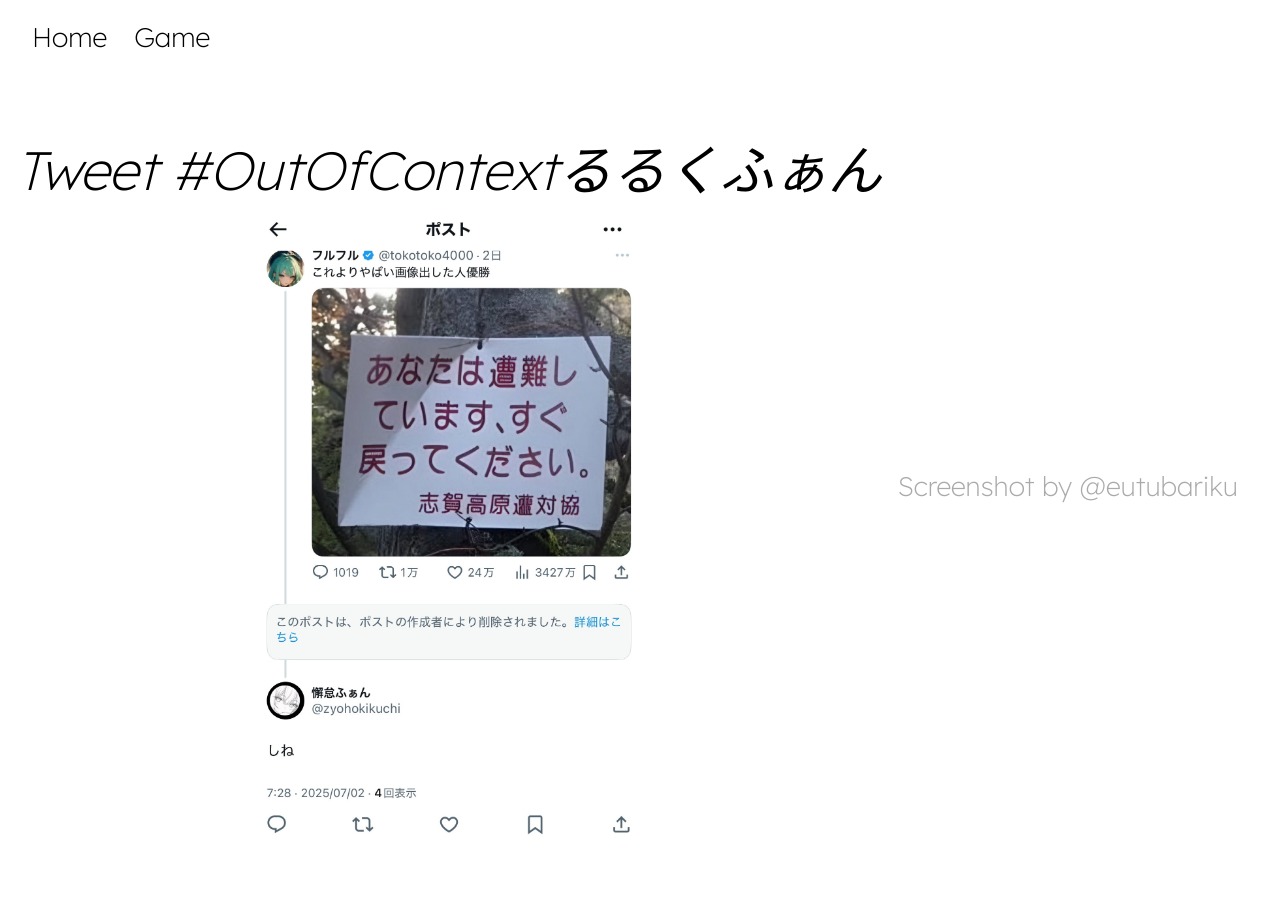
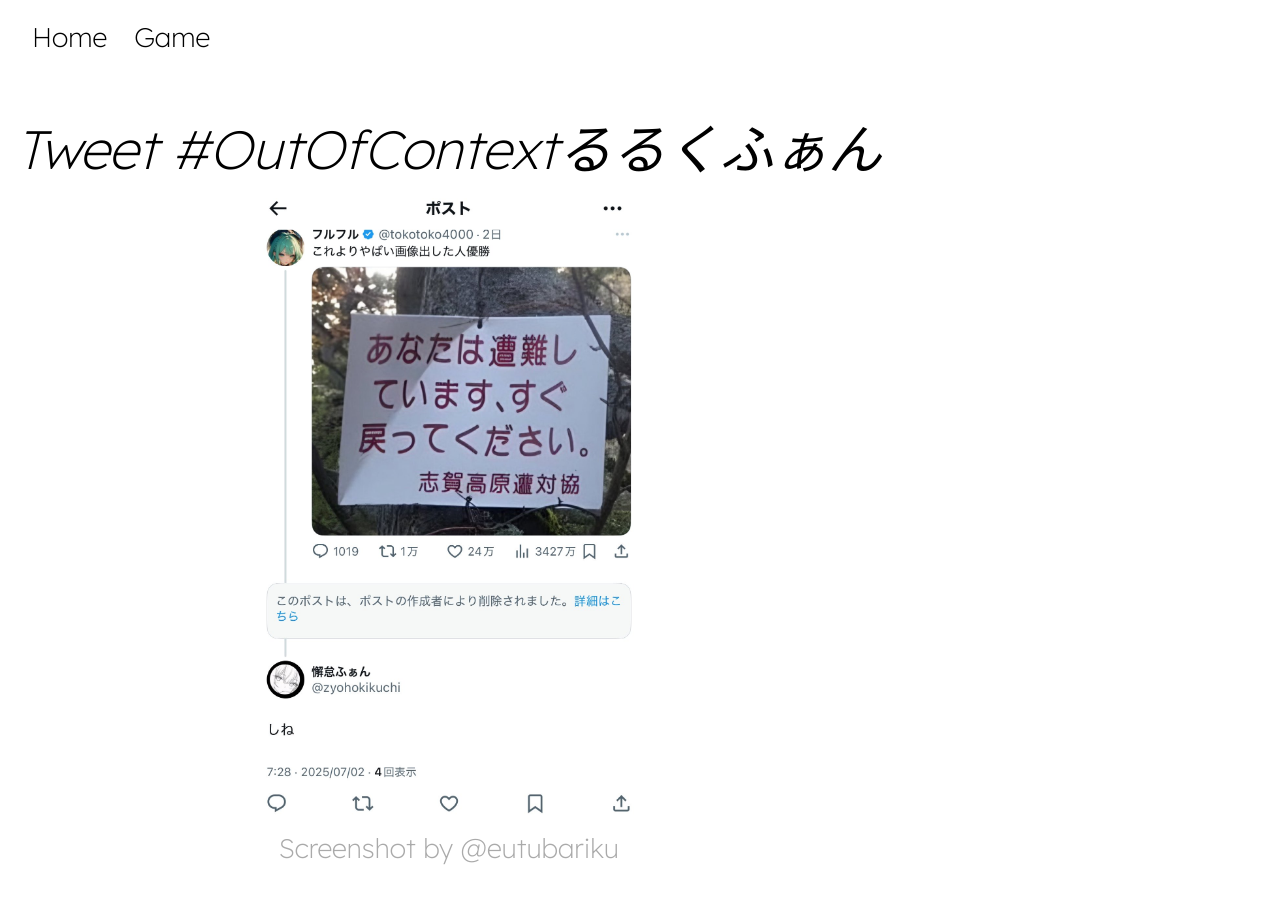
Before and after one commit to liruru/Runachas, a Jekyll site: the page built from index.html, in a window 1280 px wide. Built offline with Jekyll 4.4.1, drawn with Linux system fonts in a browser that asks for light colours.

Commit message:
Update index.html
キャプションの位置を修正

```diff
--- a/index.html
+++ b/index.html
@@ -5,5 +5,5 @@
 <div class="center">
   <h2 class='fade'><i><a href='https://x.com/intent/post?url=&hashtags=OutOfContext%E3%82%8B%E3%82%8B%E3%81%8F%E3%81%B5%E3%81%81%E3%82%93'>Tweet #OutOfContextるるくふぁん</a></i></h1>
   <img src="{{ '/assets/images/shine.jpg' | relative_url }}" alt="Out of Context 懈怠ふぁん" style="max-width:80vw; max-height:70vh;" class='fade-delay'>
+  <p style='color: #aaa'>Screenshot by @eutubariku</p>
 </div>
-<p style='color: #aaa'>Screenshot by @eutubariku</p>
```
